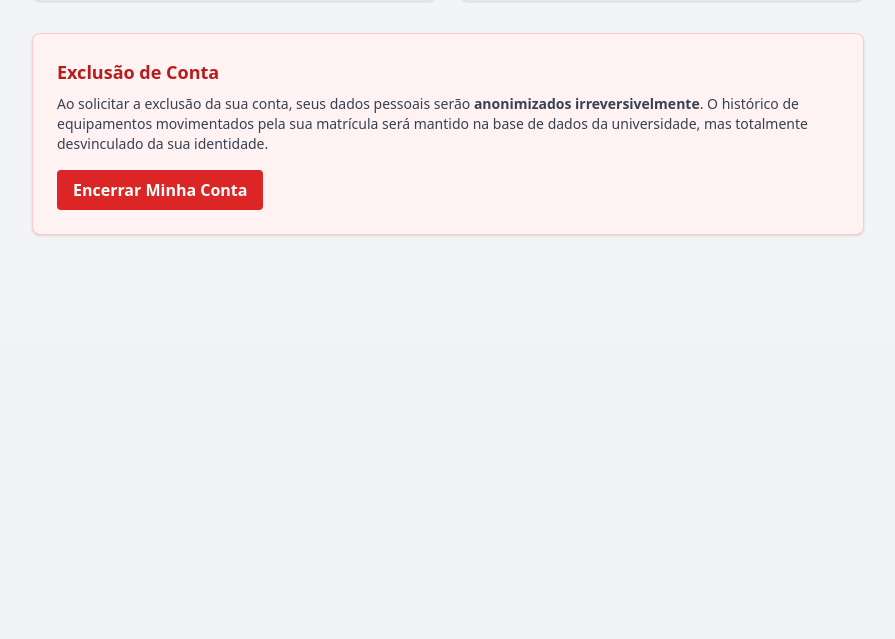
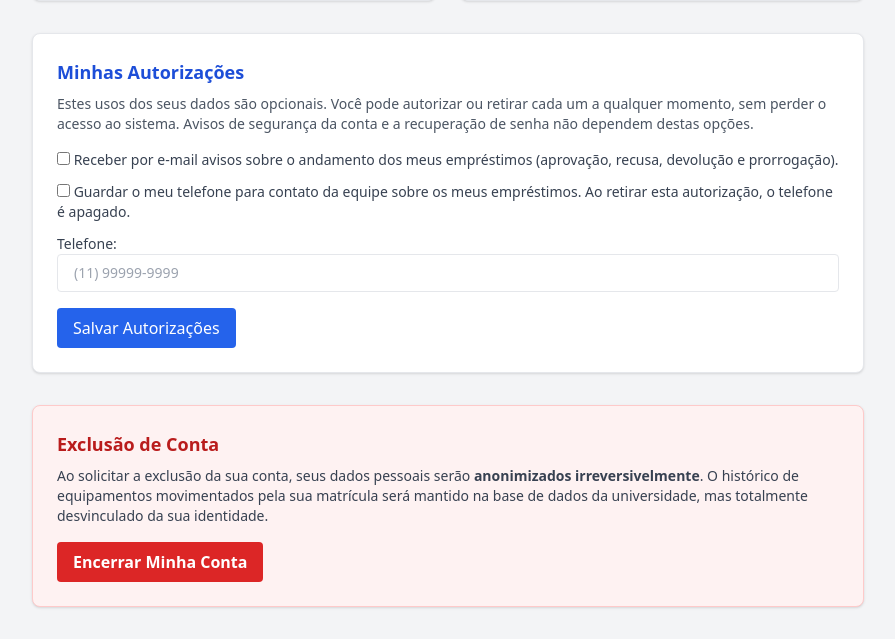
Before and after one commit to carlosvbr/EmprestaCampus, a Django app: template backend/usuarios/templates/usuarios/perfil.html in a window 1280 px wide. Shown: the part 457-1096 px from the top of the page, without its empty margins (192-1087 px from the left). Before the commit the page ends 693 px from the top, so only its background shows below. Run offline with Django 5.2, Linux system fonts and the light colour scheme; the template is opened without the code that fills it, so the values that code supplies are empty; parts of the project's set-up code (start-up, migrations or seed data) failed here and were passed over.

Commit message:
feat(lgpd): autorizacoes por finalidade no perfil e na exportacao

```diff
--- a/backend/usuarios/templates/usuarios/perfil.html
+++ b/backend/usuarios/templates/usuarios/perfil.html
@@ -100,6 +100,34 @@
             </div>
         </div>
 
+        <!-- Consentimento por finalidade (LGPD): cada finalidade opcional
+             é ligada e desligada sozinha, sem afetar as outras nem o acesso. -->
+        <div class="mt-8 bg-white p-6 rounded-lg shadow border border-gray-200">
+            <h3 class="text-lg font-semibold mb-2 text-blue-700">Minhas Autorizações</h3>
+            <p class="text-sm text-gray-600 mb-4">
+                Estes usos dos seus dados são opcionais. Você pode autorizar ou retirar cada um a qualquer momento,
+                sem perder o acesso ao sistema. Avisos de segurança da conta e a recuperação de senha não dependem destas opções.
+            </p>
+            <form action="{% url 'atualizar_consentimentos' %}" method="POST">
+                {% csrf_token %}
+                <p class="text-sm text-gray-700 mb-3">
+                    <input type="checkbox" id="consentimento_avisos_email" name="consentimento_avisos_email" {% if consente_avisos_email %}checked{% endif %}>
+                    <label for="consentimento_avisos_email">Receber por e-mail avisos sobre o andamento dos meus empréstimos (aprovação, recusa, devolução e prorrogação).</label>
+                </p>
+                <p class="text-sm text-gray-700 mb-3">
+                    <input type="checkbox" id="consentimento_telefone" name="consentimento_telefone" {% if consente_telefone %}checked{% endif %}>
+                    <label for="consentimento_telefone">Guardar o meu telefone para contato da equipe sobre os meus empréstimos. Ao retirar esta autorização, o telefone é apagado.</label>
+                </p>
+                <p class="text-sm text-gray-700 mb-4">
+                    <label for="telefone">Telefone:</label>
+                    <input type="text" id="telefone" name="telefone" value="{{ request.user.telefone|default:'' }}" placeholder="(11) 99999-9999" class="border border-gray-200 rounded px-4 py-2 w-full">
+                </p>
+                <button type="submit" class="bg-blue-600 text-white px-4 py-2 rounded hover:bg-blue-700 transition">
+                    Salvar Autorizações
+                </button>
+            </form>
+        </div>
+
         <!-- Bloco DELETE: Exclusão / Anonimização (LGPD 4.10) -->
         <div class="mt-8 bg-red-50 p-6 rounded-lg shadow border border-red-200">
             <h3 class="text-lg font-semibold mb-2 text-red-700">Exclusão de Conta</h3>
--- a/backend/usuarios/urls.py
+++ b/backend/usuarios/urls.py
@@ -41,6 +41,7 @@ urlpatterns = [
     path('perfil/2fa/', views.configurar_2fa_view, name='configurar_2fa'),
     path('perfil/2fa/revogar/', views.revogar_2fa_view, name='revogar_2fa'),
     path('perfil/revogar-consentimento/', views.revogar_consentimento_view, name='revogar_consentimento'),
+    path('perfil/consentimentos/', views.atualizar_consentimentos_view, name='atualizar_consentimentos'),
     path('perfil/encerrar-conta/', views.encerrar_conta_view, name='encerrar_conta'),
     path('reativar-conta/', views.reativar_conta_lgpd_view, name='reativar_conta_lgpd'),
     path('privacidade/', TemplateView.as_view(template_name='usuarios/politica_privacidade.html'), name='politica_privacidade'),
```
Also changed, not shown: backend/usuarios/views.py (+55 -2 lines).
